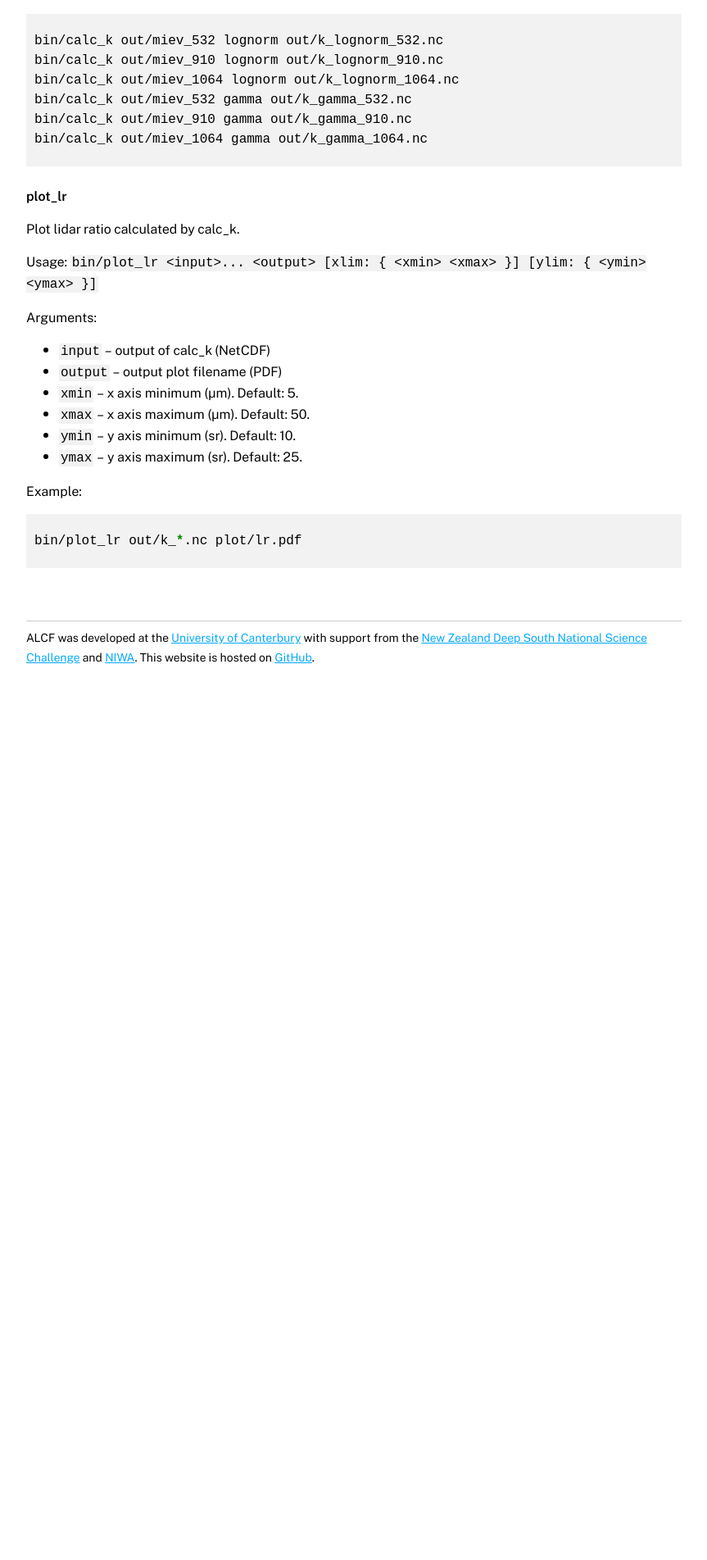
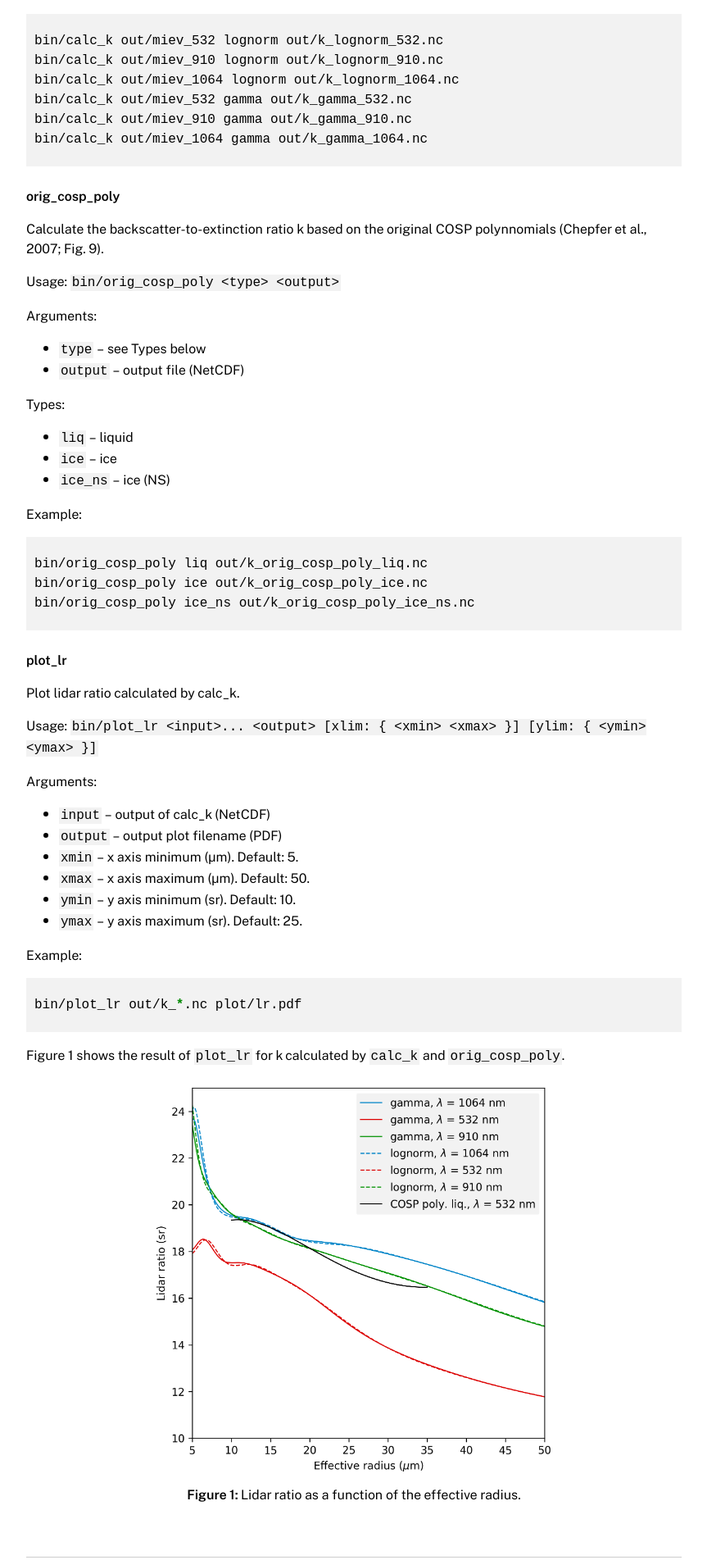
Before and after one commit to alcf-lidar/alcf-lidar.github.io, a Jekyll site: the page built from documentation/lidar_simulator/index.md, in a window 1280 px wide. Shown: the part 3173-5076 px from the top of the page at 82% size, without its empty margins (208-1071 px from the left). Built offline with Jekyll 4.4.1, drawn with Linux system fonts in a browser that asks for light colours; before the commit the page ends 4047 px from its top, so only the background shows below that.

Commit message:
orig_cosp_poly doc and LR graph

````diff
--- a/css/default.css
+++ b/css/default.css
@@ -167,3 +167,7 @@ td,th {
 	background: rgba(0,0,0,0.05);
 	padding: 1px 2px;
 }
+
+figure {
+	text-align: center;
+}
--- a/documentation/lidar_simulator/index.md
+++ b/documentation/lidar_simulator/index.md
@@ -152,6 +152,32 @@ bin/calc_k out/miev_910 gamma out/k_gamma_910.nc
 bin/calc_k out/miev_1064 gamma out/k_gamma_1064.nc
 ```
 
+#### orig_cosp_poly
+
+Calculate the backscatter-to-extinction ratio k based on the original COSP
+polynnomials (Chepfer et al., 2007; Fig. 9).
+
+Usage: `bin/orig_cosp_poly <type> <output>`
+
+Arguments:
+
+- `type` – see Types below
+- `output` – output file (NetCDF)
+
+Types:
+
+- `liq` – liquid
+- `ice` – ice
+- `ice_ns` – ice (NS)
+
+Example:
+
+```sh
+bin/orig_cosp_poly liq out/k_orig_cosp_poly_liq.nc
+bin/orig_cosp_poly ice out/k_orig_cosp_poly_ice.nc
+bin/orig_cosp_poly ice_ns out/k_orig_cosp_poly_ice_ns.nc
+```
+
 #### plot_lr
 
 Plot lidar ratio calculated by calc_k.
@@ -172,3 +198,8 @@ Example:
 ```sh
 bin/plot_lr out/k_*.nc plot/lr.pdf
 ```
+
+Figure 1 shows the result of `plot_lr` for k calculated by
+`calc_k` and `orig_cosp_poly`.
+
+<figure><a href="lr.png"><img src="lr.png" width="500" /></a><figcaption><strong>Figure 1: </strong>Lidar ratio as a function of the effective radius.</figcaption></figure>
````
Also changed, not shown: documentation/lidar_simulator/lr.png (added).
